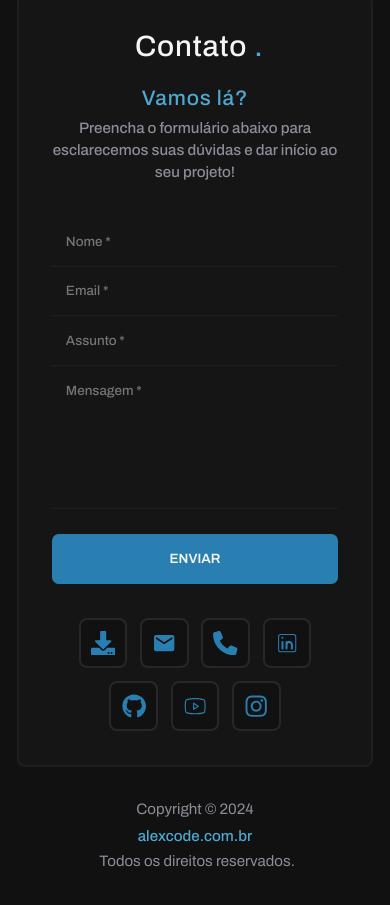
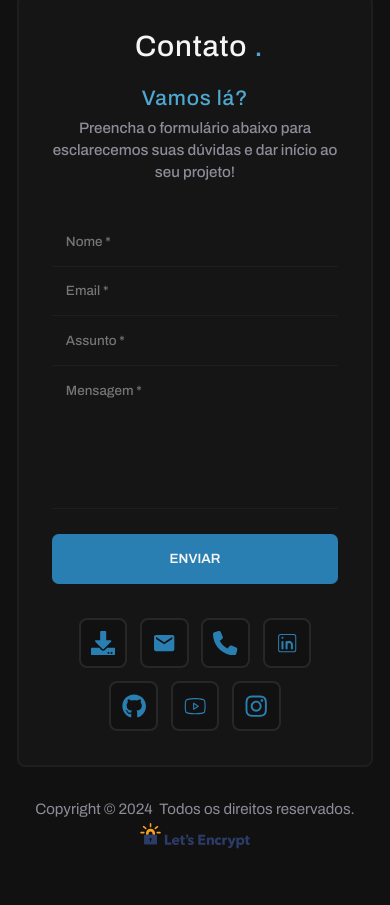
Before and after one commit to A1exLima/portfolio_alex_lima_react, a React (Vite) app: page / in a window 390 px wide. Shown: the part 3279-4184 px from the top of the page. After the commit the page ends 4154 px from the top, so only its background shows below. Built offline with nearby package versions, Linux system fonts and the light colour scheme.

Commit message:
feat (footer): Inserção logo lets'Encrypt
- Correção responsividade
- Inclusão logo de encriptação SSL

```diff
--- a/src/components/footer/index.tsx
+++ b/src/components/footer/index.tsx
@@ -1,6 +1,6 @@
 import { FooterContainer } from './style'
 
-import { FaCode } from 'react-icons/fa6'
+import encrypt from '../../assets/icons/lets-encrypt.svg'
 
 export function Footer() {
   return (
@@ -16,7 +16,11 @@ export function Footer() {
       </div>
 
       <span>
-        Powered by <FaCode />
+        <img
+          src={encrypt}
+          alt="Certificado SSL"
+          title="O Let’s Encrypt é uma Autoridade de Certificação (CA) gratuita, automatizada e aberta, que oferece certificados SSL/TLS com o objetivo de tornar a Web mais segura. Estes certificados permitem a comunicação criptografada entre o servidor web e os navegadores dos usuários, garantindo a privacidade e a segurança dos dados transmitidos."
+        />
       </span>
     </FooterContainer>
   )
--- a/src/components/footer/style.ts
+++ b/src/components/footer/style.ts
@@ -2,12 +2,13 @@ import styled from 'styled-components'
 
 export const FooterContainer = styled.footer`
   height: auto;
-  padding: 4rem 0;
+  padding: 0 0 3rem 0;
 
   display: flex;
   align-items: center;
   justify-content: space-between;
-  gap: 2rem;
+  gap: 1rem;
+  white-space: nowrap;
 
   > div {
     display: flex;
@@ -37,43 +38,47 @@ export const FooterContainer = styled.footer`
   > span {
     display: flex;
     align-items: center;
+    justify-content: center;
     gap: 0.5rem;
 
     font-size: 1.8rem;
     font-weight: 400;
     line-height: 125%;
 
-    > svg {
-      margin-top: 0.35rem;
-      font-size: 3.2rem;
-      color: ${(props) => props.theme['blue-object']};
+    > img {
+      width: 13rem;
+      margin-bottom: 0.75rem;
     }
   }
 
-  @media (max-width: 768px) {
+  @media (max-width: 620px) {
+    flex-direction: column;
     gap: 0.5rem;
-    padding: 0 0 4rem 0;
-  }
 
-  @media (max-width: 600px) {
-    > span {
-      display: none;
+    > div {
+      > span {
+        display: none;
+      }
+
+      > p {
+      }
     }
 
-    > div {
-      width: 100%;
-      justify-content: center;
+    > span {
+      > img {
+        margin-bottom: 0;
+      }
     }
   }
 
-  @media (max-width: 485px) {
+  @media (max-width: 380px) {
     > div {
-      flex-direction: column;
-      align-items: center;
-      gap: 1rem;
+      > span {
+        display: none;
+      }
 
-      > p:last-child {
-        margin-left: 0.5rem;
+      > p {
+        font-size: clamp(1.2rem, 4vw, 1.8rem);
       }
     }
   }
```
Also changed, not shown: src/assets/icons/lets-encrypt.svg (added).
